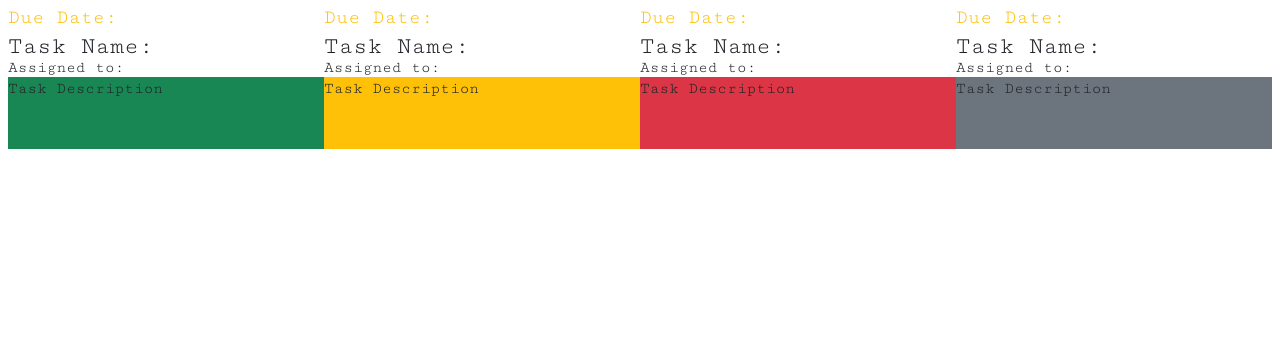
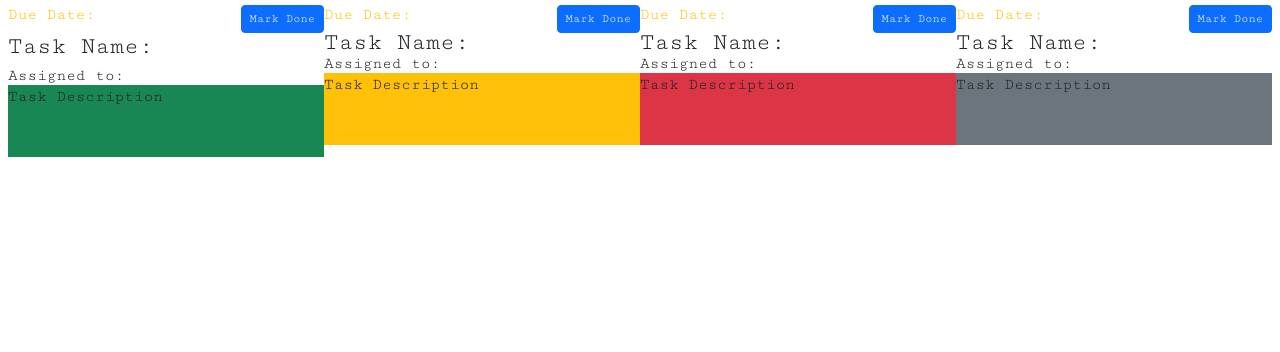
Before and after one commit to Miss-Solomon/Task-Planner-Web-App, a plain HTML site: page index.html in a window 1280 px wide. Shown: the part 448-800 px from the top of the page. Drawn offline with nearby package versions, Linux system fonts and the light colour scheme; a web font is replaced by a local one.

Commit message:
Task 7 Step 1

```diff
--- a/assets/js/taskManager.js
+++ b/assets/js/taskManager.js
@@ -5,7 +5,10 @@ console.log("taskManager.js is linked.");
 const createTaskHtml = (name, description, assignedTo, dueDate, status) => {
     const html =
 `    <div class="card border-0">
-        <h5 class="card-title text-warning">Due: ${dueDate}</h5>
+        <div class="d-grid gap-2 d-md-flex justify-content-between">
+            <h6 class="card-title text-warning">Due: ${dueDate}</h6>
+            <button class="btn btn-primary btn-sm done-button" type="button" style="--bs-btn-padding-y: .25rem; --bs-btn-padding-x: .5rem; --bs-btn-font-size: .75rem;">Mark Done</button>
+        </div>
         <h4 class="card-subtitle">${name}</h4>
         <h6 class="card-subtitle">Person: ${assignedTo}</h6>
         <p class="bg-danger">${description}<br><br><br></p>
--- a/index.html
+++ b/index.html
@@ -99,25 +99,36 @@
             <div class="m-2">
                 <!--task cards using bootstrap-->
                 <div class="row px-1">
+
                     <!--Start of To Do's Column, this is the To Do Heading-->
                     <div class="col-3 px-0" id="ToDoColumn">
                         <h6 class="bg-success text-center ">To Do</h6>
                         <!--To Do Card Template-->
                         <div class="card border-0">
-                            <h5 class="card-title text-warning">Due Date:</h5>
-                            <h4 class="card-subtitle">Task Name:</h4>
+
+                            <!--Due date and button, at separate ends-->
+                            <div class="d-grid gap-2 d-md-flex justify-content-between">
+                                <!--Due date-->
+                                <h6 class="card-title text-warning">Due Date:</h6>
+                                <!--Mark done button-->
+                                <button class="btn btn-primary btn-sm done-button" type="button" style="--bs-btn-padding-y: .25rem; --bs-btn-padding-x: .5rem; --bs-btn-font-size: .75rem;">Mark Done</button>
+                            </div>
+
+                            <!--Task name, assignee, description-->
+                            <h4 class="card-title">Task Name:</h4>
                             <h6 class="card-subtitle">Assigned to:</h6>
                             <p class="bg-success">Task Description<br><br><br></p>
                         </div>
+
                         <!--2 Sample To Do Cards, currently commented out-->
                         <!-- <div class="card border-0">
-                            <h5 class="card-title text-warning">Due Date: 12/24/2022</h5>
+                            <h6 class="card-title text-warning">Due Date: 12/24/2022</h6>
                             <h4 class="card-subtitle">Task Name: Rescue Peach</h4>
                             <h6 class="card-subtitle">Assigned to: Mario</h6>
                             <p class="bg-success">Rescue the Princess from Bowser's castle.<br><br></p>
                         </div>
                         <div class="card border-0">
-                            <h5 class="card-title text-warning">Due Date: 12/25/2022</h5>
+                            <h6 class="card-title text-warning">Due Date: 12/25/2022</h6>
                             <h4 class="card-subtitle">Task Name: Assist Mario</h4>
                             <h6 class="card-subtitle">Assigned to: Yoshi</h6>
                             <p class="bg-success">No Super Mario game is complete without your favorite green dinosaur! Time for me to assist the local plumber in rescuing the princess for the 100th time!<br><br><br></p>
@@ -129,14 +140,24 @@
                         <h6 class="bg-warning text-center">Doing</h6>
                         <!--Doing Card Template-->
                         <div class="card border-0">
-                            <h5 class="card-title text-warning">Due Date:</h5>
+
+                            <!--Due date and button, at separate ends-->
+                            <div class="d-grid gap-2 d-md-flex justify-content-between">
+                                <!--Due date-->
+                                <h6 class="card-title text-warning">Due Date:</h6>
+                                <!--Mark done button-->
+                                <button class="btn btn-primary btn-sm done-button" type="button" style="--bs-btn-padding-y: .25rem; --bs-btn-padding-x: .5rem; --bs-btn-font-size: .75rem;">Mark Done</button>
+                            </div>
+
+                            <!--Task name, assignee, description-->
                             <h4 class="card-subtitle">Task Name:</h4>
                             <h6 class="card-subtitle">Assigned to:</h6>
                             <p class="bg-warning">Task Description<br><br><br></p>
                         </div>
+
                         <!--Sample Doing Cards, currently commented out-->
                         <!-- <div class="card border-0">
-                            <h5 class="card-title text-warning">Due Date: 12/25/2022</h5>
+                            <h6 class="card-title text-warning">Due Date: 12/25/2022</h6>
                             <h4 class="card-subtitle">Task Name: Escape</h4>
                             <h6 class="card-subtitle">Assigned to: Princess Peach</h6>
                             <p class="bg-warning">I'm tired of Nintendo writing me as the damsel in distress. Watch me break out of here and star in my own video game once again!<br><br><br></p>
@@ -148,14 +169,24 @@
                         <h6 class="bg-danger text-center">Review</h6>
                         <!--Review Card Template-->
                         <div class="card border-0">
-                            <h5 class="card-title text-warning">Due Date:</h5>
+
+                            <!--Due date and button, at separate ends-->
+                            <div class="d-grid gap-2 d-md-flex justify-content-between">
+                                <!--Due date-->
+                                <h6 class="card-title text-warning">Due Date:</h6>
+                                <!--Mark done button-->
+                                <button class="btn btn-primary btn-sm done-button" type="button" style="--bs-btn-padding-y: .25rem; --bs-btn-padding-x: .5rem; --bs-btn-font-size: .75rem;">Mark Done</button>
+                            </div>
+
+                            <!--Task name, assignee, description-->
                             <h4 class="card-subtitle">Task Name:</h4>
                             <h6 class="card-subtitle">Assigned to:</h6>
                             <p class="bg-danger">Task Description<br><br><br></p>
                         </div>
+
                         <!--Sample Review Cards, currently commented out-->
                         <!-- <div class="card border-0">
-                            <h5 class="card-title text-warning">Due Date: 9/19/2022</h5>
+                            <h6 class="card-title text-warning">Due Date: 9/19/2022</h6>
                             <h4 class="card-subtitle">Task Name: Castle Security</h4>
                             <h6 class="card-subtitle">Assigned to: Toad</h6>
                             <p class="bg-danger">Bowser keeps getting in so we must increase the castle's security. More puzzles!<br><br><br></p>
@@ -165,15 +196,26 @@
                     <!--Start of Done's Column, this is the Done Heading-->
                     <div class="col-3 px-0" id="DoneColumn">
                         <h6 class="bg-secondary text-center">Done</h6>
+                        <!--Done Card Template-->
                         <div class="card border-0">
-                            <h5 class="card-title text-warning">Due Date:</h5>
+
+                            <!--Due date and button, at separate ends-->
+                            <div class="d-grid gap-2 d-md-flex justify-content-between">
+                                <!--Due date-->
+                                <h6 class="card-title text-warning">Due Date:</h6>
+                                <!--Mark done button-->
+                                <button class="btn btn-primary btn-sm done-button" type="button" style="--bs-btn-padding-y: .25rem; --bs-btn-padding-x: .5rem; --bs-btn-font-size: .75rem;">Mark Done</button>
+                            </div>
+
+                            <!--Task name, assignee, description-->
                             <h4 class="card-subtitle">Task Name:</h4>
                             <h6 class="card-subtitle">Assigned to:</h6>
                             <p class="bg-secondary">Task Description<br><br><br></p>
                         </div>
+
                         <!--Sample Done Cards, currently commented out-->
                         <!-- <div class="card border-0">
-                            <h5 class="card-title text-warning">Due Date: 9/15/2022</h5>
+                            <h6 class="card-title text-warning">Due Date: 9/15/2022</h6>
                             <h4 class="card-subtitle">Task Name: Kidnap the Princess</h4>
                             <h6 class="card-subtitle">Assigned to: Bowser</h6>
                             <p class="bg-secondary">I'm bored of kidnapping princesses but Nintendo cannot release a new Super Mario main game without this tried and true plot.<br><br><br></p>
```
